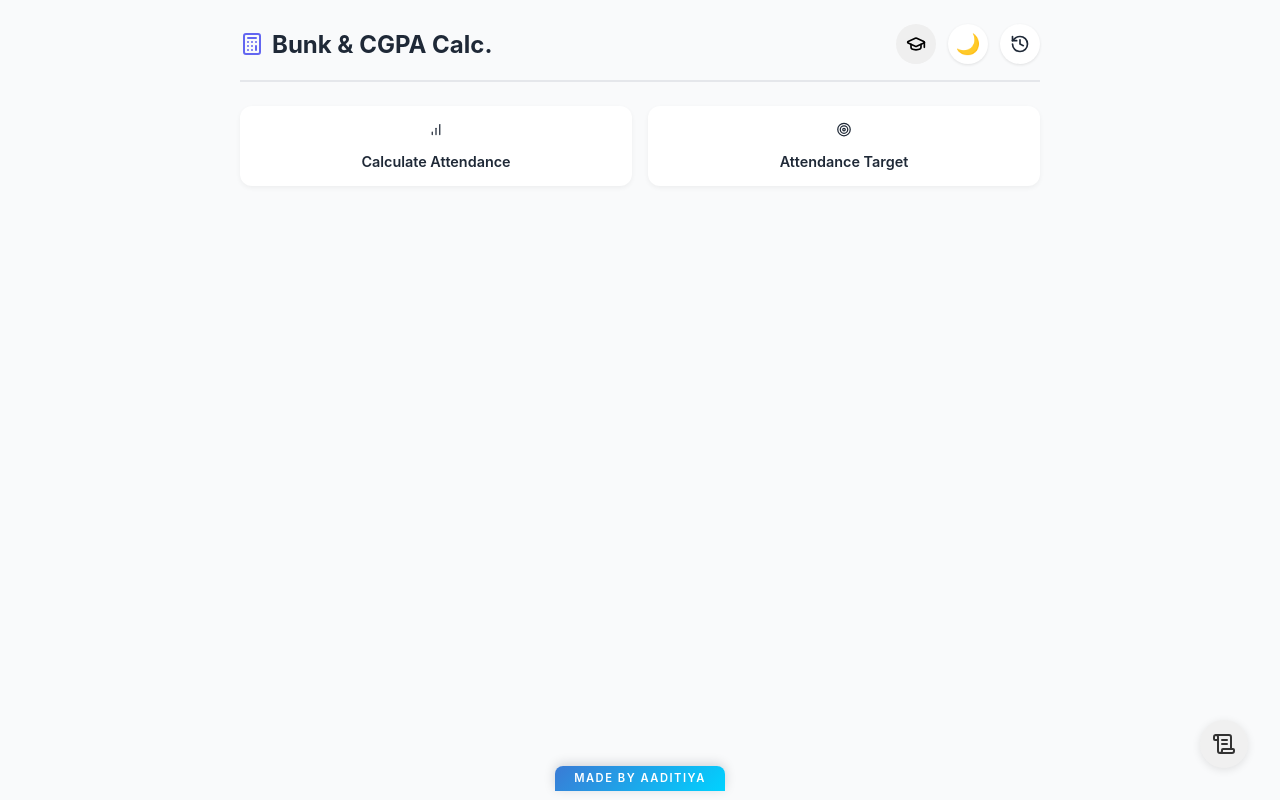
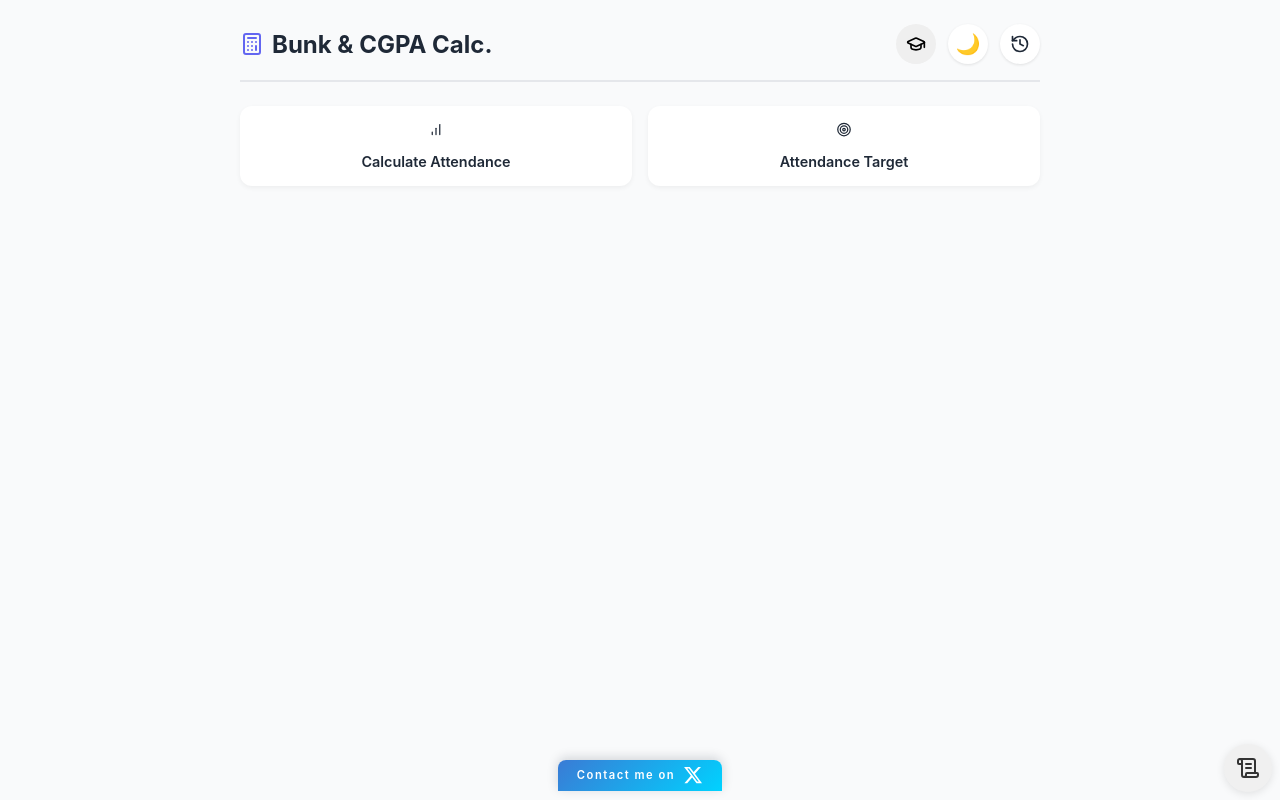
Before and after one commit to meaaditiya/bunkoff, a React (Create React App) app in the folder bunkit/: page / in a window 1280 px wide. Built offline with nearby package versions, Linux system fonts and the light colour scheme.

Commit message:
enhanced styles

```diff
--- a/bunkit/package.json
+++ b/bunkit/package.json
@@ -10,6 +10,7 @@
     "lucide-react": "^0.475.0",
     "react": "^18.2.0",
     "react-dom": "^18.2.0",
+    "react-icons": "^5.5.0",
     "react-scripts": "5.0.1",
     "web-vitals": "^2.1.4"
   },
--- a/bunkit/src/components/AttendanceManager.css
+++ b/bunkit/src/components/AttendanceManager.css
@@ -776,7 +776,7 @@
   }
   .am-footer {
   position: fixed;
-  bottom: 0;
+  bottom: 0px;
   left: 0;
   width: 100%;
   z-index: 10;
@@ -1062,8 +1062,8 @@
 
 .am-scroll-button {
   position: fixed;
-  bottom: 2rem;
-  right: 2rem;
+  bottom: 0.5rem;
+  right: 0.5rem;
   width: 3rem;
   height: 3rem;
   border-radius: 50%;
@@ -1166,7 +1166,7 @@ body.dark .am-scroll-icon {
   box-shadow: 0 2px 8px rgba(0, 0, 0, 0.05); /* Subtle shadow for inputs */
 }
 .cgpa-select{
-  width:97%;
+  width:99%;
 }
 
 .dark .cgpa-input,
--- a/bunkit/src/components/AttendanceManager.js
+++ b/bunkit/src/components/AttendanceManager.js
@@ -11,6 +11,7 @@ import {
   ScrollText,
   GraduationCap
 } from 'lucide-react';
+import { FaXTwitter } from "react-icons/fa6";
 import '../components/AttendanceManager.css';
 const IntegratedManager = () => {
   // Shared state
@@ -836,12 +837,9 @@ const IntegratedManager = () => {
           <p className="note-text">We do not store any information, all this history is from your own browser local storage</p>
         </div>
       )}
-      <div className="am-footer">
-        <p
-          className="am-copyright"
-          onClick={openTwitterProfile}
-        >
-          MADE BY AADITIYA
+          <div className="am-footer">
+        <p className="am-copyright" onClick={openTwitterProfile} style={{ display: "flex", alignItems: "center", gap: "8px", cursor: "pointer" }}>
+          Contact me on <FaXTwitter size={20} />
         </p>
       </div>
       <button
@@ -872,34 +870,34 @@ const IntegratedManager = () => {
             <section className="am-guide-section">
               <h3>Calculate Attendance</h3>
               <p><strong>Aggregate Method:</strong></p>
-              <ol>
+              <ul>
                 <li>Click "Calculate Attendance" button</li>
                 <li>Select "Aggregate" option</li>
                 <li>Enter the total number of lectures conducted</li>
                 <li>Enter the number of lectures you've attended</li>
                 <li>Click "Calculate" to see your attendance percentage</li>
-              </ol>
+              </ul>
 
               <p><strong>Subject-wise Method:</strong></p>
-              <ol>
+              <ul>
                 <li>Click "Calculate Attendance" button</li>
                 <li>Select "Subject Wise" option</li>
                 <li>Enter number of subjects (maximum 100)</li>
                 <li>For each subject, enter conducted and attended lectures</li>
                 <li>Click "Calculate" to see your combined attendance percentage</li>
-              </ol>
+              </ul>
             </section>
 
             <section className="am-guide-section">
               <h3>Attendance Target</h3>
               <p>To find out how many more lectures you need to attend or can afford to miss:</p>
-              <ol>
+              <ul>
                 <li>Click "Attendance Target" button</li>
                 <li>Enter your current total lectures and attended lectures</li>
                 <li>Enter your target attendance percentage (0-99%)</li>
                 <li>Click "Calculate Target"</li>
                 <li>The app will tell you if you need to attend more lectures or how many you can miss</li>
-              </ol>
+              </ul>
             </section>
 
             <section className="am-guide-section">
@@ -912,7 +910,16 @@ const IntegratedManager = () => {
                 <li>You can clear your history using the "Clear" button</li>
               </ul>
             </section>
-
+            <section className="am-guide-section">
+            <h3>CGPA Calculator</h3>
+            <p>Calculate your CGPA using credit scores and marks (internal and external) based on AKTU's grading system.</p>
+            <ul>
+              <li>Enter the number of subjects.</li>
+              <li>Fill in the details for each subject one at a time.</li>
+              <li>View your calculated CGPA, percentage, and total marks.</li>
+              <li>CGPA calculators for other universities will be added soon.</li>
+            </ul>
+          </section>
             <section className="am-guide-section">
               <h3>Tips & Features</h3>
               <ul>
@@ -925,7 +932,7 @@ const IntegratedManager = () => {
           </div>
 
           <div className="am-guide-footer">
-            <p>Created by Aaditiya © 2025</p>
+            <p>Created by Aaditiya Tyagi © 2025</p>
           </div>
         </div>
       )}
```
Also changed, not shown: 1 other file (tests, documents, lock files or other folders).
